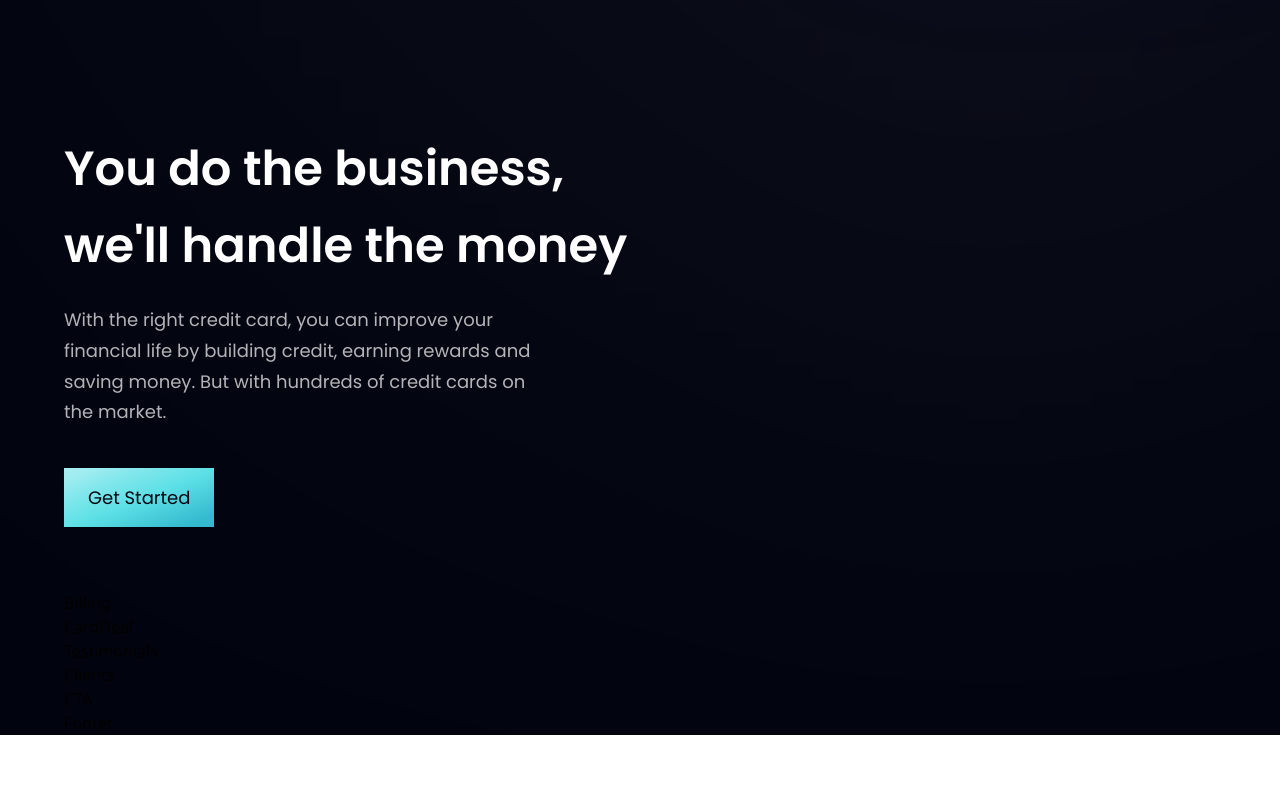
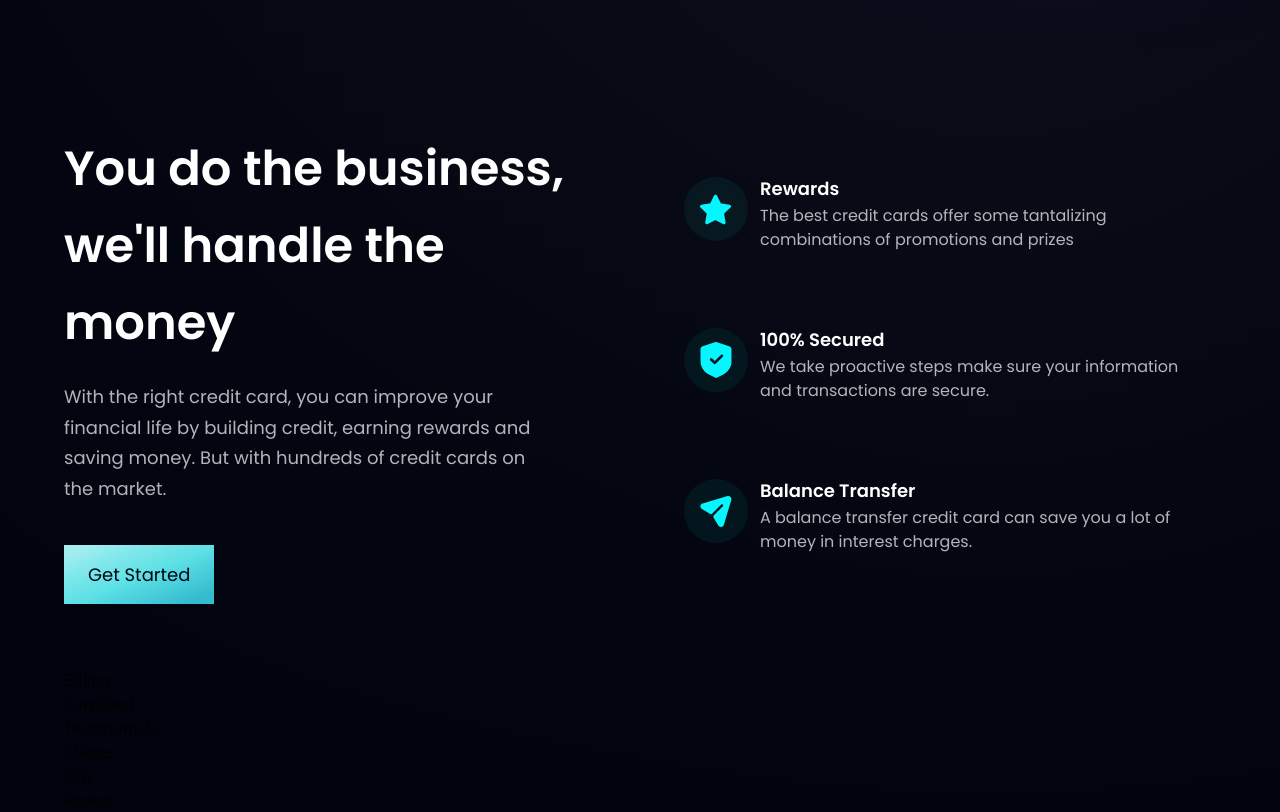
Before and after one commit to arooj-ilyas/vite-react-tailwind-project, a React (Vite) app: page / in a window 1280 px wide. Shown: the part 880-1692 px from the top of the page. Before the commit the page ends 1615 px from the top, so only its background shows below. Built offline with nearby package versions, Linux system fonts and the light colour scheme.

Commit message:
hero and feature section COMPLETE

```diff
--- a/src/components/Business.jsx
+++ b/src/components/Business.jsx
@@ -1,6 +1,24 @@
 import {features} from "../constants"
 import styles, {layout} from "../style"
 import Button from "./Button"
+
+//As FeatureCard will only be used in this component, it can be created locally here
+
+const FeatureCard = ({icon, title, content, index}) => (
+  // div containing whole card for feature section
+  <div className={`flex flex-row p-6 rounded-[20px] ${index !== features.length - 1 ? "mb-6" : "mb-0"} feature-card`}>
+    {/* div containing features icon */}
+    <div className={`w-[64px] h-[64px] rounded-full ${styles.flexCenter} bg-dimBlue`}>
+      <img src={icon} alt="icon" className="w-[50%] h-{50%] object-contain"/>
+    </div>
+
+    {/* div containing features text */}
+    <div className="flex-1 flex flex-col ml-3">
+      <h4 className="font-poppins font-semibold text-white text-[18px] leading-[23px] mb-1">{title}</h4>
+      <p className="font-poppins font-normal text-dimWhite text-[16px] leading-[24px] mb-1">{content}</p>
+    </div>
+  </div>
+)
 
 const Business = () => {
   // ideally we want to keep the section styling the same on the page, easiest way to do so is to create a style component in styles and import it each time to avoid repetition
@@ -11,7 +29,12 @@
         <p className={`${styles.paragraph} max-w-[470px] mt-5`}>With the right credit card, you can improve your financial life by building credit, earning rewards and saving money. But with hundreds of credit cards on the market.</p>
 
         <Button styles="mt-10"/>
+      </div>
 
+      <div className={`${layout.sectionImg} flex-col`}>
+        {features.map((feature, index) => (
+          <FeatureCard key={feature.id} {...feature} index={index}/>
+        ))}
       </div>
     </section>
   )
```
